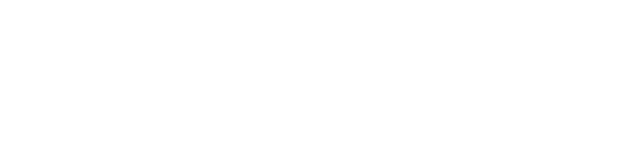
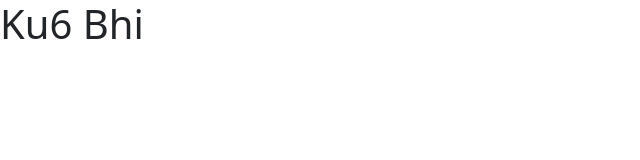
Before and after one commit to pandey-satyam-0/demo_allied, a plain HTML site: page index.html in a window 1280 px wide. Shown: the whole page, without its empty margins (0-640 px from the left). Drawn offline with nearby package versions, Linux system fonts and the light colour scheme.

Commit message:
update 2 dev

```diff
--- a/index.html
+++ b/index.html
@@ -14,7 +14,7 @@
 </head>
 
 <body>
-
+    <h1>Ku6 Bhi</h1>
 </body>
 
 </html>
```
